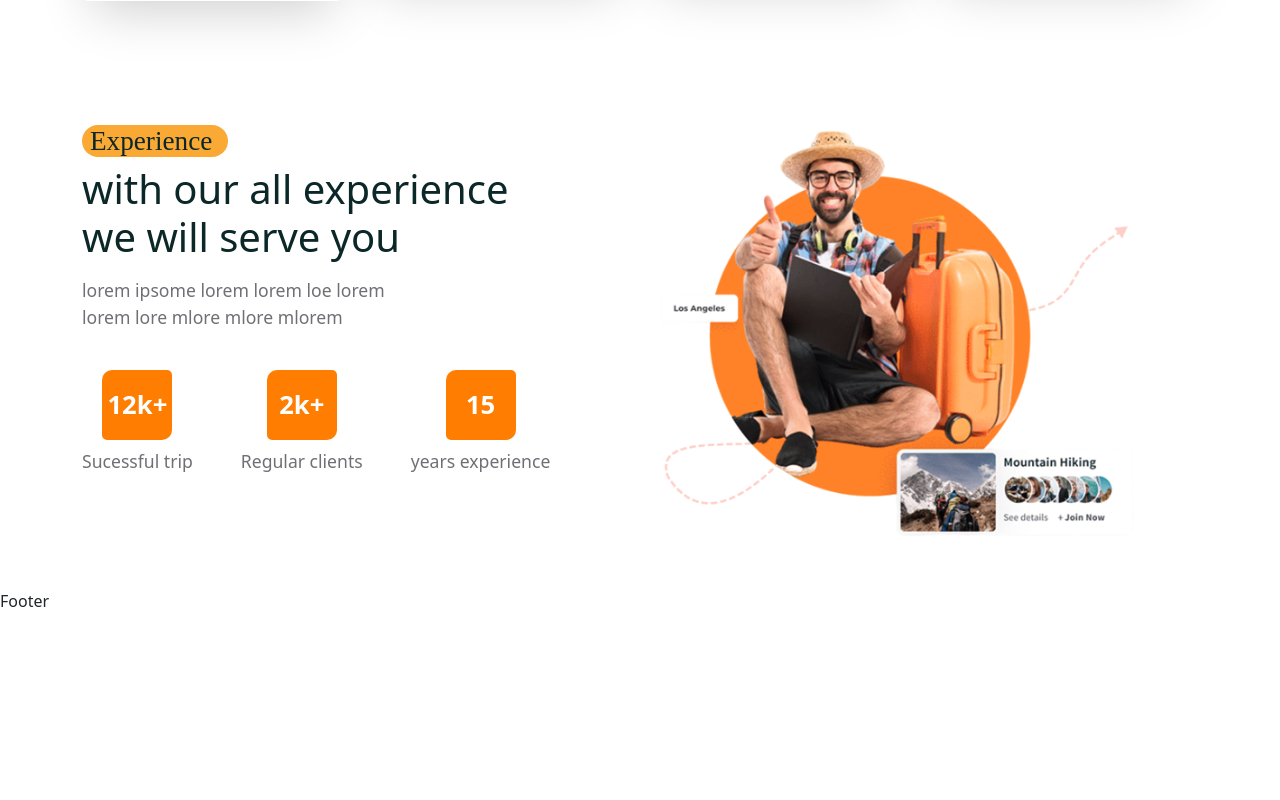
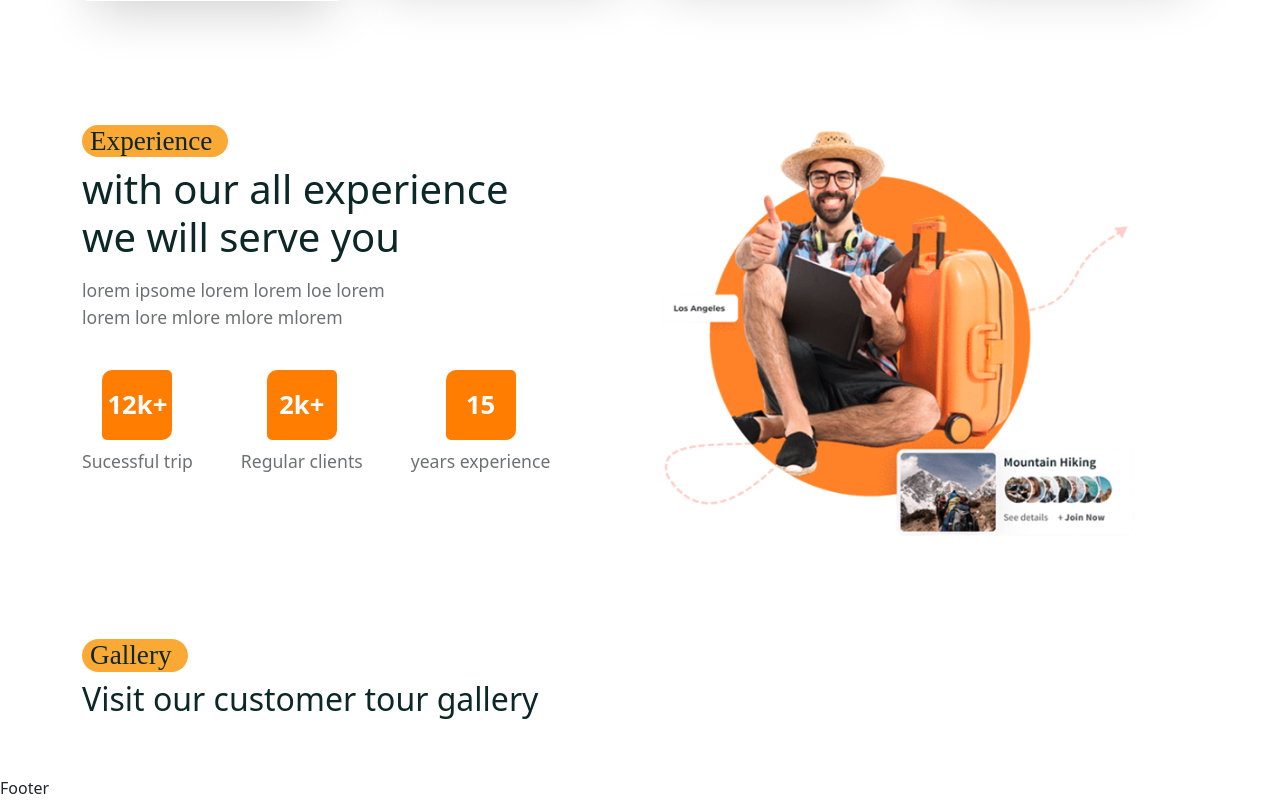
Before and after one commit to Ajeettiwarii/Travelvista, a React (Create React App) app in the folder frontend/: page /home in a window 1280 px wide. Shown: the part 1868-2668 px from the top of the page. Before the commit the page ends 2481 px from the top, so only its background shows below. Built offline with nearby package versions, Linux system fonts and the light colour scheme; a web font is replaced by a local one.

Commit message:
gallery_section

```diff
--- a/frontend/src/Pages/Home.jsx
+++ b/frontend/src/Pages/Home.jsx
@@ -9,7 +9,7 @@ import Subtitle from "../shared/Subtitle";
 import SearchBar from "../shared/SearchBar";
 import ServiceList from "../services/ServiceList";
 import FeaturedTourList from "../components/Featured-tours/FeaturedTourList";
-import experienceImg from "../assets/images/experience.png"
+import experienceImg from "../assets/images/experience.png";
 
 const Home = () => {
   return (
@@ -111,14 +111,26 @@ const Home = () => {
               </div>
             </Col>
             <Col lg="6">
-            <div className="experience__img">
-              <img src={experienceImg} alt=""/>
-            </div>
+              <div className="experience__img">
+                <img src={experienceImg} alt="" />
+              </div>
             </Col>
           </Row>
         </Container>
       </section>
       {/* ========================================== */}
+      <section>
+        <Container>
+          <Row>
+            <Col lg="12">
+              <Subtitle subtitle={"Gallery"} />
+              <h2 className="gallery__title">
+                Visit our customer tour gallery
+              </h2>
+            </Col>
+          </Row>
+        </Container>
+      </section>
     </>
   );
 };
```
